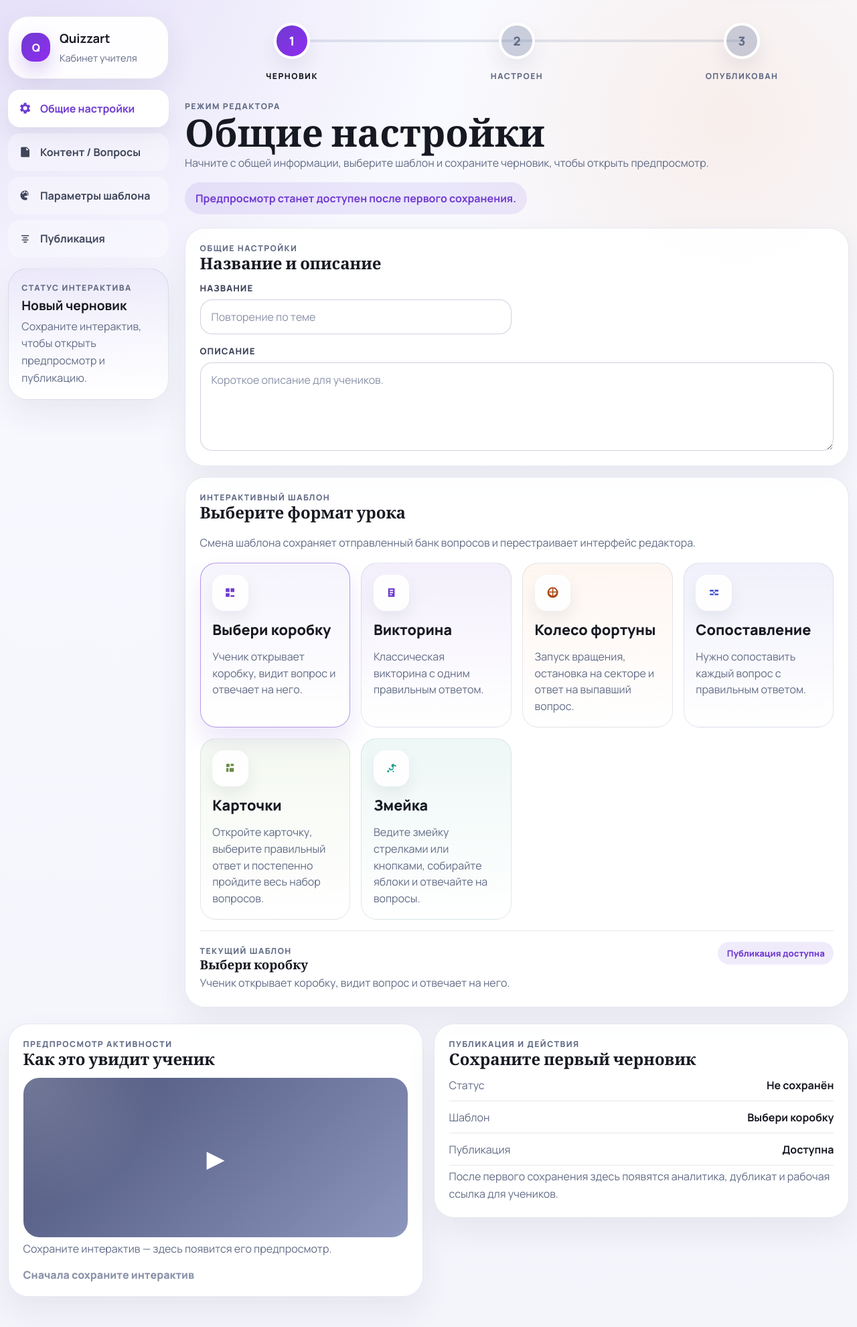
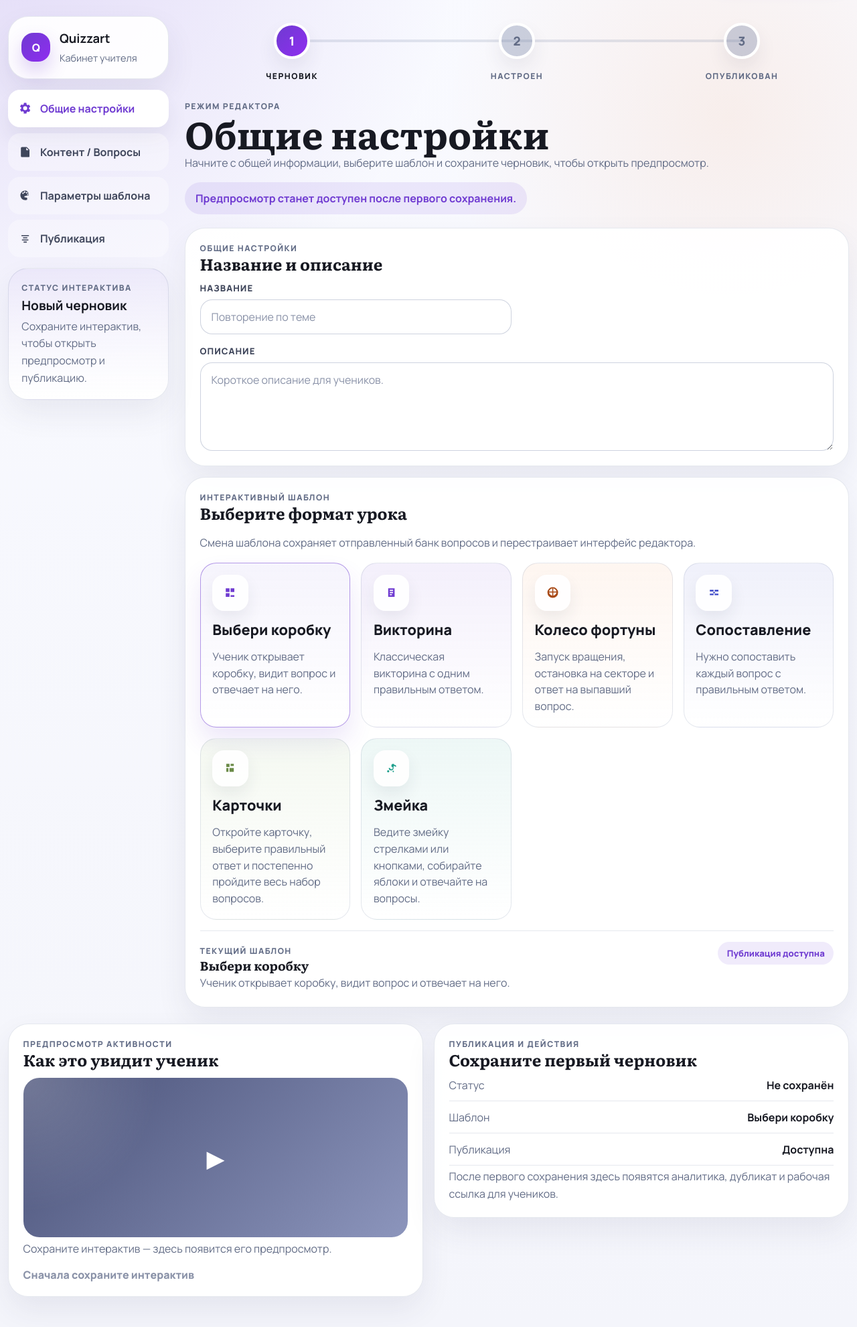
Before and after one commit to Alex4124/quizzart, a Django app: page /activities/new/ in a window 1280 px wide. Shown: the part 120-2101 px from the top of the page at 67% size. Run offline with Django 5.2, Linux system fonts and the light colour scheme; the visitor is signed in with stand-in values (Sample User, id 1); data comes from the database, SQL or seed files in the repository.

Commit message:
Headings: Literata instead of Fraunces, so Russian titles get the brand serif
Fraunces has no Cyrillic glyphs, so every Russian heading fell back to Georgia
(or the system serif on Android). Literata covers Cyrillic and Latin and keeps
the weight and contrast of the old headings at display sizes (optical size axis).
The player headings were set tighter for the fallback; at -0.04em Literata's
letters touch, so they now use -0.02em like the landing and auth pages.

Co-Authored-By: Claude Opus 5.5 <noreply@anthropic.com>

```diff
--- a/static/css/app.css
+++ b/static/css/app.css
@@ -47,7 +47,7 @@
 
     /* Type */
     --qz-font-body: "Manrope", "Segoe UI", system-ui, sans-serif;
-    --qz-font-display: "Fraunces", Georgia, "Times New Roman", serif;
+    --qz-font-display: "Literata", Georgia, "Times New Roman", serif;
     --qz-eyebrow-size: 0.76rem;
     --qz-eyebrow-tracking: 0.12em;
 
--- a/static/css/player.css
+++ b/static/css/player.css
@@ -194,7 +194,7 @@ body.player-page {
 .snake-shell h2 {
     margin: 0;
     font-family: var(--qz-font-display);
-    letter-spacing: -0.04em;
+    letter-spacing: -0.02em;
 }
 
 .student-player__copy h1 {
--- a/templates/base.html
+++ b/templates/base.html
@@ -9,7 +9,7 @@
     <link rel="apple-touch-icon" href="{% static 'img/apple-touch-icon.png' %}">
     <link rel="preconnect" href="https://fonts.googleapis.com">
     <link rel="preconnect" href="https://fonts.gstatic.com" crossorigin>
-    <link href="https://fonts.googleapis.com/css2?family=Fraunces:opsz,wght@9..144,600;9..144,700&family=Manrope:wght@400;500;600;700;800&display=swap" rel="stylesheet">
+    <link href="https://fonts.googleapis.com/css2?family=Literata:opsz,wght@7..72,600;7..72,700&family=Manrope:wght@400;500;600;700;800&display=swap" rel="stylesheet">
     <link rel="stylesheet" href="{% static 'css/app.css' %}?v={{ asset_version }}">
     {% block extra_head %}{% endblock %}
 </head>
```
